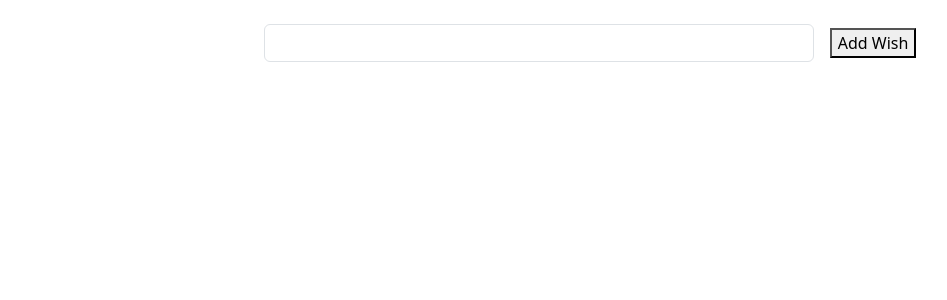
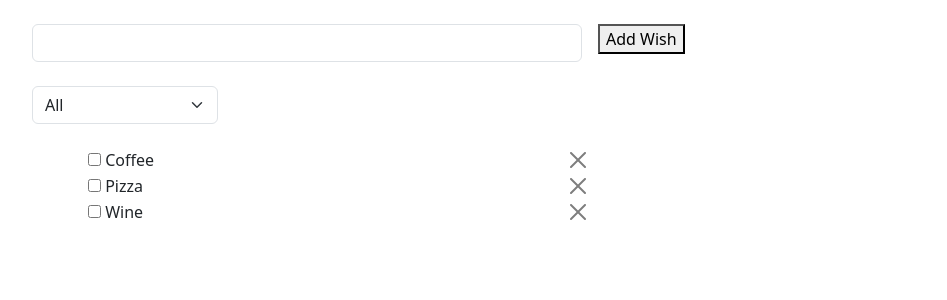
Before and after one commit to ComicDansMS/learn-angular-wishlist, an Angular app: page / in a window 1280 px wide. Shown: the top 300 px of the page, without its empty margins (50-997 px from the left). Built offline with nearby package versions, Linux system fonts and the light colour scheme.

Commit message:
Implement input and add wishes

```diff
--- a/src/app/add-wish-form/add-wish-form.component.html
+++ b/src/app/add-wish-form/add-wish-form.component.html
@@ -1,9 +1,9 @@
-<form class="row mt-3 gx-3 gy-2 align-items-center justify-content-center">
-    <div class="col-sm-6">
-        <label class="visually-hidden" for="wish">Wish</label>
-        <input type="text" name="new-wish-text" class="form-control">
-    </div>
-    <div class="col-auto">
-        <button>Add Wish</button>
-    </div>
+<form class="row mt-3 gx-3 gy-2">
+  <div class="col-sm-6">
+    <label class="visually-hidden" for="wish">Wish</label>
+    <input type="text" name="new-wish-text" class="form-control" [(ngModel)]="inputText" />
+  </div>
+  <div class="col-auto">
+    <button (click)="$event.preventDefault(); addNewWish()">Add Wish</button>
+  </div>
 </form>
--- a/src/app/add-wish-form/add-wish-form.component.ts
+++ b/src/app/add-wish-form/add-wish-form.component.ts
@@ -1,10 +1,20 @@
-import { Component } from '@angular/core';
+import { Component, EventEmitter, Output } from '@angular/core';
+import { WishItem } from 'src/shared/models/wishItem';
 
 @Component({
   selector: 'add-wish-form',
   templateUrl: './add-wish-form.component.html',
-  styleUrls: ['./add-wish-form.component.css']
+  styleUrls: ['./add-wish-form.component.css'],
 })
 export class AddWishFormComponent {
+  @Output() addWish = new EventEmitter<WishItem>();
+  inputText: string = '';
 
+  addNewWish(): void {
+    if (this.inputText.length) {
+      const newWish: WishItem = new WishItem(this.inputText);
+      this.addWish.emit(newWish);
+      this.inputText = '';
+    }
+  }
 }
--- a/src/app/app.component.html
+++ b/src/app/app.component.html
@@ -1,3 +1,9 @@
 <div class="container">
-    <add-wish-form></add-wish-form>
+    <add-wish-form
+        (addWish)="addWish($event)"
+    ></add-wish-form>
+    <wish-filter></wish-filter>
+    <wish-list
+        [wishes]="wishes"
+    ></wish-list>
 </div>
--- a/src/app/app.component.ts
+++ b/src/app/app.component.ts
@@ -1,4 +1,5 @@
 import { Component } from '@angular/core';
+import { WishItem } from 'src/shared/models/wishItem';
 
 @Component({
   selector: 'app-root',
@@ -6,5 +7,13 @@ import { Component } from '@angular/core';
   styleUrls: ['./app.component.css']
 })
 export class AppComponent {
+  wishes: WishItem[] = [
+    new WishItem('Coffee', true),
+    new WishItem('Pizza'),
+    new WishItem('Wine'),
+  ]
 
+  addWish(wish: WishItem): void {
+    this.wishes.push(wish);
+  }
 }
--- a/src/app/app.module.ts
+++ b/src/app/app.module.ts
@@ -5,6 +5,7 @@ import { AddWishFormComponent } from './add-wish-form/add-wish-form.component';
 import { WishFilterComponent } from './wish-filter/wish-filter.component';
 import { WishListItemComponent } from './wish-list-item/wish-list-item.component';
 import { WishListComponent } from './wish-list/wish-list.component';
+import { FormsModule } from '@angular/forms';
 
 @NgModule({
   declarations: [
@@ -15,7 +16,8 @@ import { WishListComponent } from './wish-list/wish-list.component';
     WishListComponent
   ],
   imports: [
-    BrowserModule
+    BrowserModule,
+    FormsModule
   ],
   providers: [],
   bootstrap: [AppComponent]
--- a/src/app/wish-filter/wish-filter.component.html
+++ b/src/app/wish-filter/wish-filter.component.html
@@ -1,4 +1,4 @@
-<div class="col-sm-2">
+<div class="col-sm-2 mt-4">
     <select class="form-select">
         <option value="0">All</option>
         <option value="1">Unfulfilled</option>
--- a/src/app/wish-list/wish-list.component.html
+++ b/src/app/wish-list/wish-list.component.html
@@ -1,3 +1,16 @@
-<ul class="wish-list">
-    <wish-list-item></wish-list-item>
+<ul class="wish-list col-sm-6 mt-4">
+    <li class="d-flex justify-content-between" *ngFor="let wish of wishes">
+        <div class="form-check">
+            <label class="form-check-label">
+                <input
+                class="checkbox"
+                type="checkbox"
+                >
+                {{ wish.text }}
+            </label>
+        </div>
+        <div>
+            <button type="button" class="btn-close"></button>
+        </div>
+    </li>
 </ul>
--- a/src/app/wish-list/wish-list.component.ts
+++ b/src/app/wish-list/wish-list.component.ts
@@ -1,4 +1,5 @@
-import { Component } from '@angular/core';
+import { Component, Input } from '@angular/core';
+import { WishItem } from 'src/shared/models/wishItem';
 
 @Component({
   selector: 'wish-list',
@@ -6,5 +7,5 @@ import { Component } from '@angular/core';
   styleUrls: ['./wish-list.component.css']
 })
 export class WishListComponent {
-
+  @Input() wishes: WishItem[] = [];
 }
--- /dev/null
+++ b/src/shared/models/wishItem.ts
@@ -0,0 +1,3 @@
+export class WishItem {
+  constructor(public text: string, public isFulfilled: boolean = false) {}
+}
```
